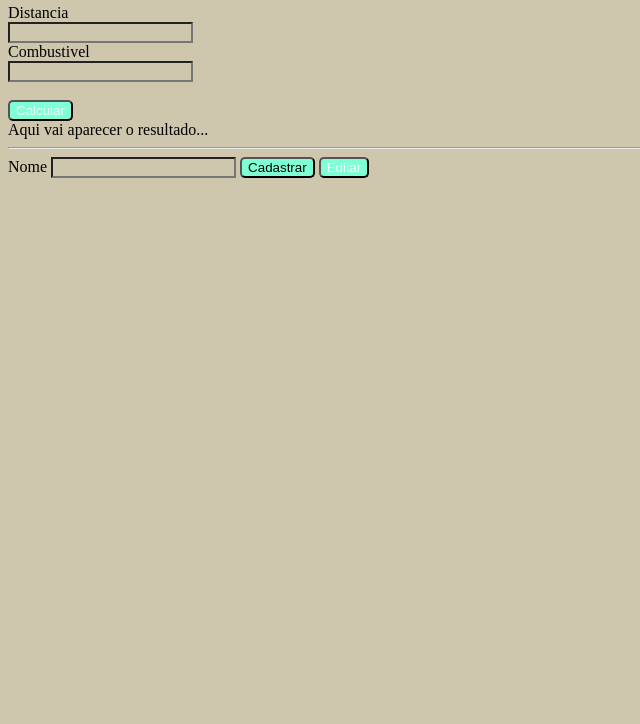
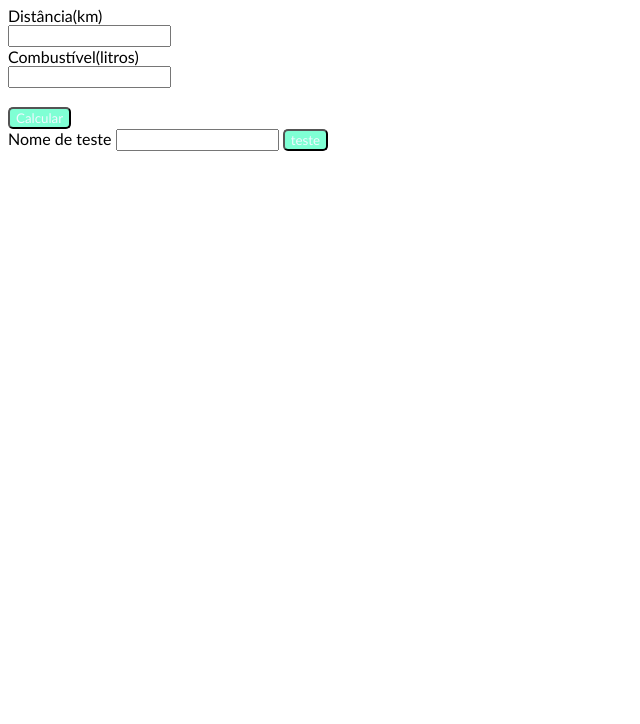
Before and after one commit to Thiiiago14/Primeira-fase-Senai-, a plain HTML site: page Dom-revisao/index.html in a window 1280 px wide. Shown: the part 76-800 px from the top of the page, without its empty margins (0-640 px from the left). Drawn offline with Linux system fonts and the light colour scheme.

Commit message:
dom-revisao2

```diff
--- a/Dom-revisao/index.html
+++ b/Dom-revisao/index.html
@@ -1,37 +1,32 @@
 <!DOCTYPE html>
-<html lang="pr-br">
+<html lang="pt-BR">
 <head>
     <meta charset="UTF-8">
     <meta name="viewport" content="width=device-width, initial-scale=1.0">
     <link rel="stylesheet" href="style.css">
-    <title>Revisão</title>
+    <title>revrevrevrev</title>
 </head>
 <body>
-    <h1>Revisão de DOM</h1>
+    <h1 id="titulo">Revisão</h1>
 
+    <div id="ex1014">
+        <label>Distância(km)</label>    <br>
+        <input id="inputDistancia" type="text">         <br>
+        <label>Combustível(litros)</label>  <br>
+        <input id="inputCombustivel" type="text">         <br>
+                                    <br>
+        <button onclick="calcularEx1014()">Calcular</button>   <br>
+        <div id="resultadoConsumo"></div>
+    </div>
 
-<label>Distancia</label>         <br>
-<input type="text">              <br>
-<label>Combustivel</label>       <br>
-<input type="text">              <br>
-                                 <br>
-<button>Calcular</button>        <br>
+    <div id="container">
+        <label>Nome de teste</label>
+        <input id="inputNome" type="text">
 
+        <button onclick="executarTeste()">teste</button>
+        <div id="resultado"></div>
 
-<div id="resultadoConsumo">Aqui vai aparecer o resultado...</div>
-
-
-
-<hr>
-    <label for="">Nome</label>
-
-    <input id="inputUsuario" type="text">
-
-    <button onclick="cadastrarUsuario()" id="btCadastrar">Cadastrar</button>
-
-    <button>Editar</button>
-    <div id="resultado"></div>
-
-<script src="script.js"></script>
+    </div>
+    <script src="script.js"></script>
 </body>
 </html>
--- a/Dom-revisao/script.js
+++ b/Dom-revisao/script.js
@@ -10,3 +10,24 @@
 // document.getElementById("resultado").innerHTML = "Usuario cadastrado com sucesso: " + usuario
 
 // }
+
+function calcularEx1014(){
+    let distancia = Number( document.getElementById('inputDistancia').value )
+    let combustivel = Number( document.getElementById('inputCombustivel').value )
+
+    let consumo = distancia / combustivel
+    console.log(consumo);
+
+    // document.getElementById('resultadoConsumo').innerHTML = "O consumo foi de " + consumo + "km/l"
+    document.getElementById('resultadoConsumo').innerHTML = `O consumo foi de ${consumo}km/l`
+
+}
+
+
+function executarTeste(){
+    let nome = document.getElementById("inputNome").value
+    // console.log(nome);
+
+    document.getElementById('resultado').innerHTML += nome
+
+}
--- a/Dom-revisao/style.css
+++ b/Dom-revisao/style.css
@@ -1,4 +1,4 @@
- *{background-color: rgb(207, 198, 174);}
+ *{font-family: 'Gill Sans', 'Gill Sans MT', Calibri, 'Trebuchet MS', sans-serif;}
 button{
     background-color: aquamarine;
     color: aliceblue;
```
